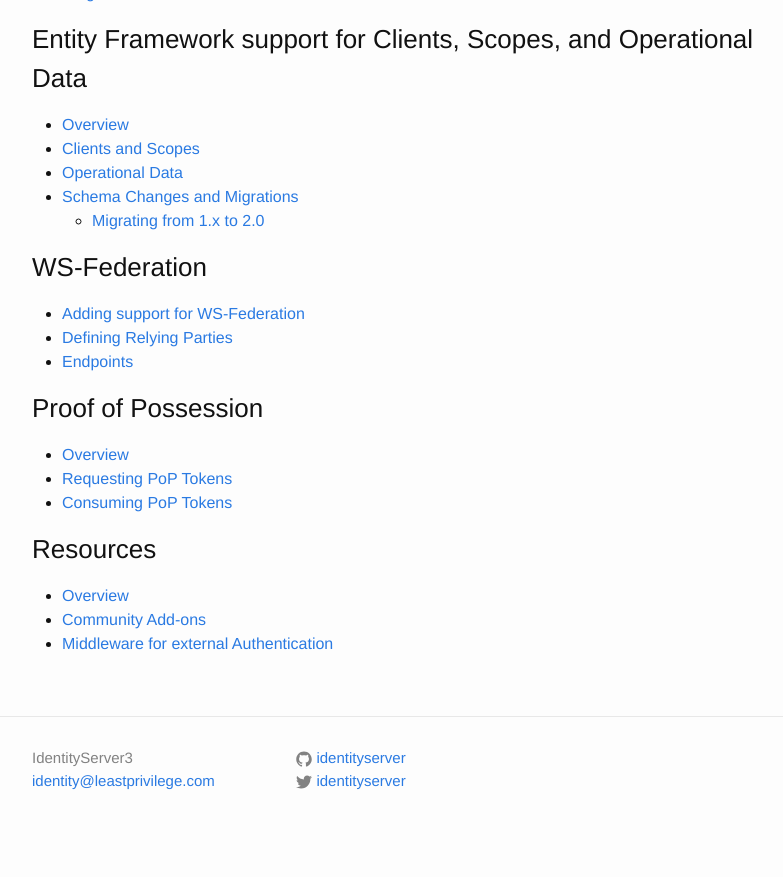
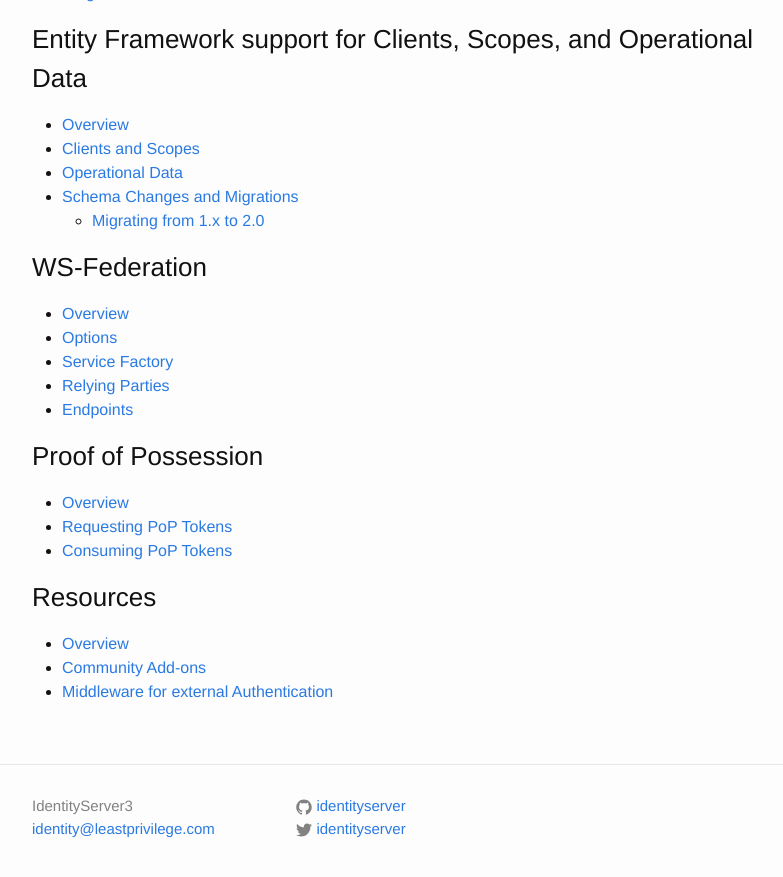
Before and after one commit to IdentityServer/Documentation, a Jekyll site: the page built from docsv2/toc.md, in a window 1280 px wide and 900 px high, scrolled down 1761 px. Shown: the top 877 px of the window, without its empty margins (238-1021 px from the left). Built offline with Jekyll 4.4.1, drawn with Linux system fonts in a browser that asks for light colours; before the commit the page ends 2613 px from its top, so only the background shows below that.

Commit message:
Updated menu and fixed formatting

```diff
--- a/docsv2/toc.md
+++ b/docsv2/toc.md
@@ -81,8 +81,10 @@
 
 ### WS-Federation
 
-* [Adding support for WS-Federation](wsFederation/overview.html)
-* [Defining Relying Parties](wsFederation/relyingParties.html)
+* [Overview](wsFederation/overview.html)
+* [Options](wsFederation/options.html)
+* [Service Factory](wsFederation/serviceFactory.html)
+* [Relying Parties](wsFederation/relyingParties.html)
 * [Endpoints](wsFederation/endpoints.html)
 
 ### Proof of Possession
```
Also changed, not shown: docsv2/wsFederation/options.md (+1 -1 lines).
